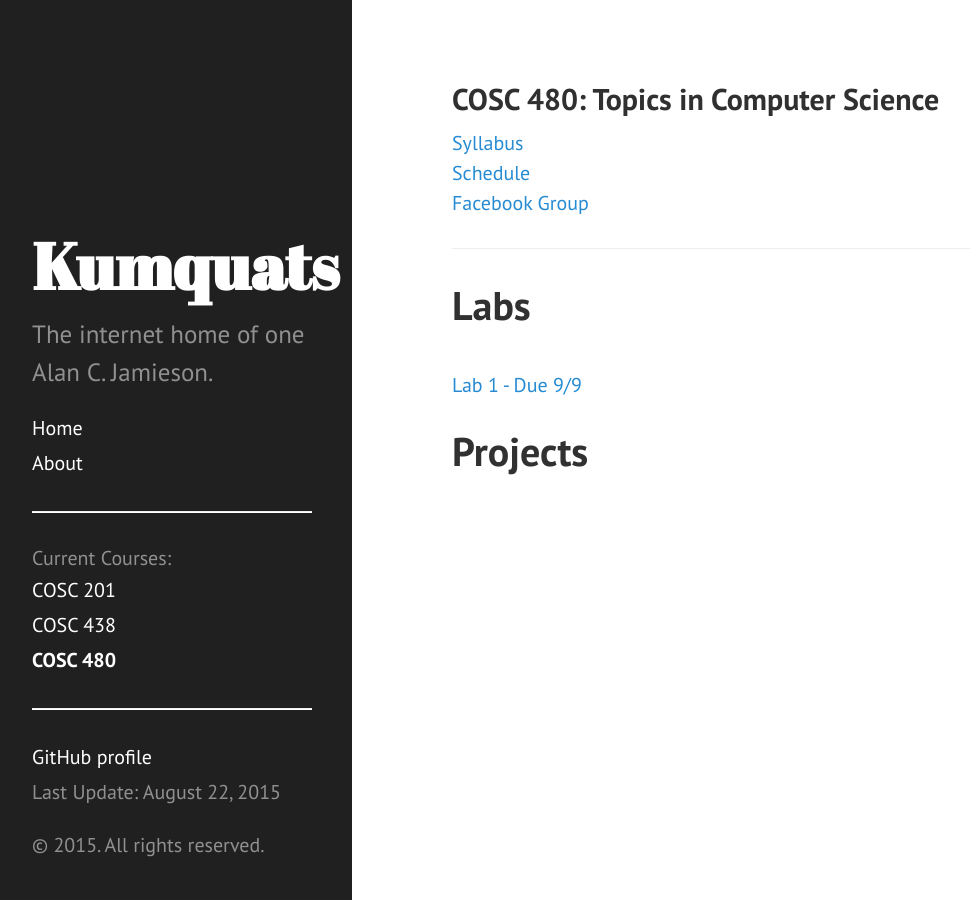
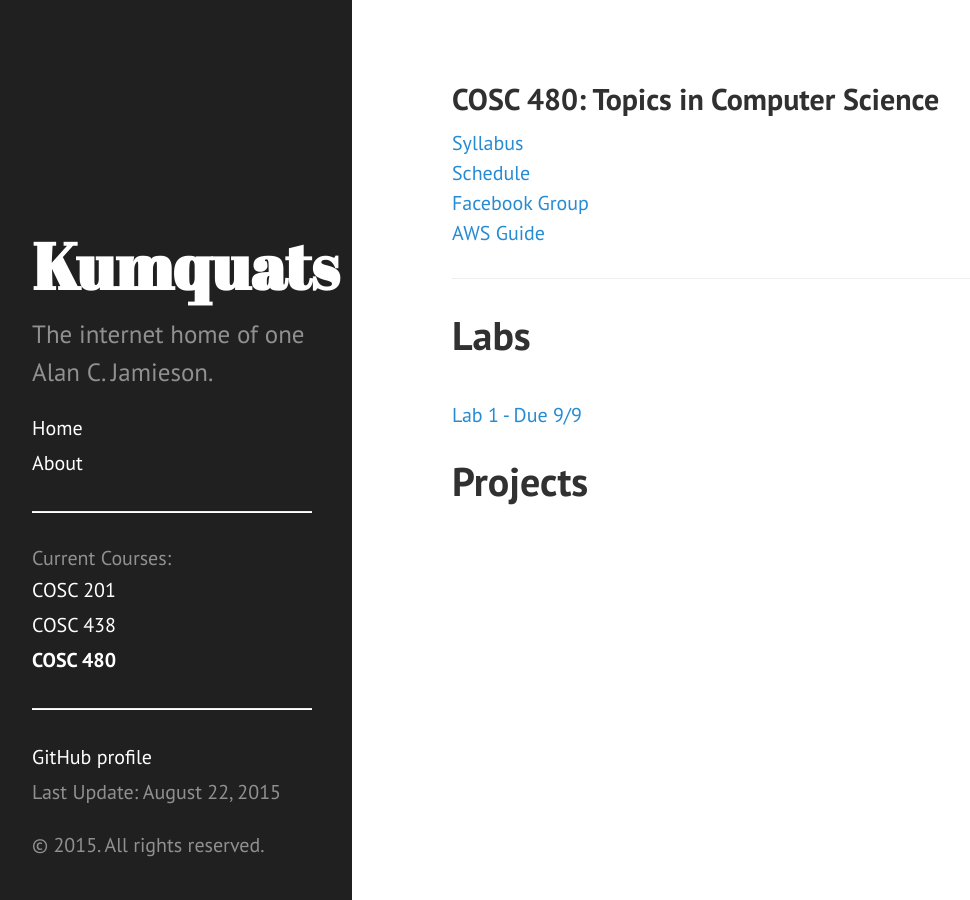
Before and after one commit to ripark/ripark.github.io, a Jekyll site: the page built from f15/cosc480.html, in a window 1280 px wide. Shown: the whole page, without its empty margins (8-978 px from the left). Built offline with Jekyll 4.4.1, drawn with Linux system fonts in a browser that asks for light colours; Markdown is read by kramdown in place of the engine named in the settings.

Commit message:
Update with 480 Lab 1

```diff
--- a/f15/cosc480.html
+++ b/f15/cosc480.html
@@ -9,6 +9,8 @@ title: "COSC 480: Topics in Computer Science"
 <a href="http://ripark.github.io/f15/COSC480Sched.pdf">Schedule</a>
 <br>
 <a href="https://www.facebook.com/groups/689069824526980/">Facebook Group</a>
+<br>
+<a href="http://ripark.github.io/f15/AWSBasic.pdf">AWS Guide</a>
 <hr>
 <h1>Labs</h1>
 <br>
```
Also changed, not shown: 2 other files.
